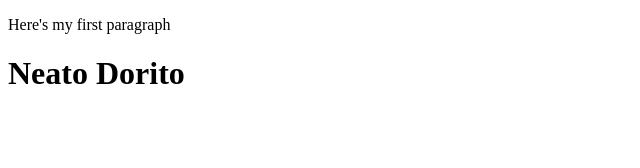
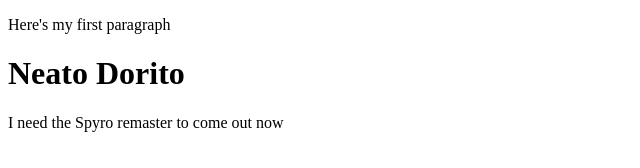
Before and after one commit to dhansonTechtonic/Demo-2, a plain HTML site: page index.html in a window 1280 px wide. Shown: the whole page, without its empty margins (0-640 px from the left). Drawn offline with Linux system fonts and the light colour scheme.

Commit message:
This adds a paragraph about the Spyro remaster

```diff
--- a/index.html
+++ b/index.html
@@ -7,5 +7,6 @@
   <body>
     <p>Here's my first paragraph</p>
     <h1>Neato Dorito</h1>
+    <p>I need the Spyro remaster to come out now</p>
   </body>
 </html>
```
